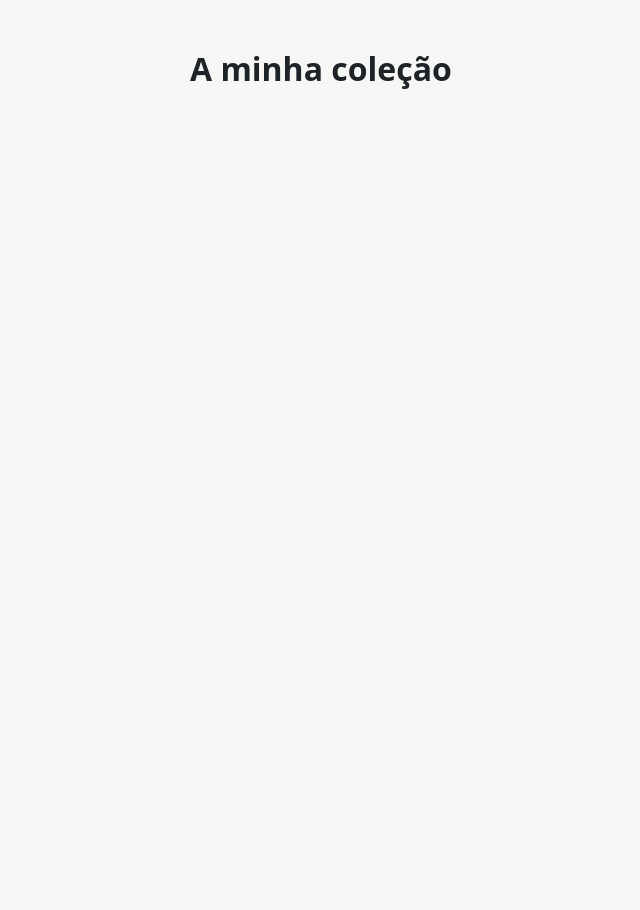
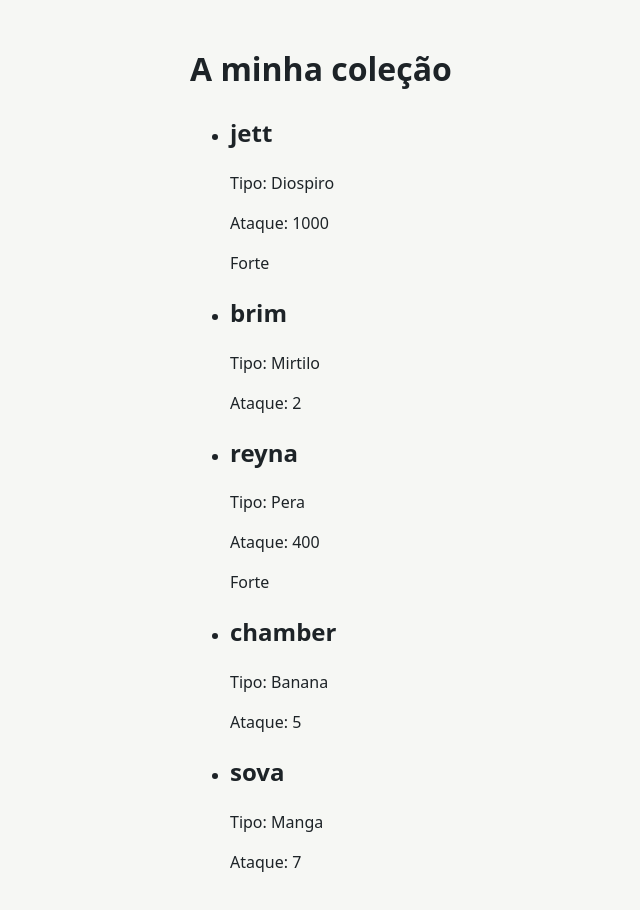
Before and after one commit to lxgss/ficha2-Gon-aloCorreia, a React (Vite) app: page / in a window 1280 px wide. Shown: the top 910 px of the page, without its empty margins (130-770 px from the left). Before the commit the page ends 800 px from the top, so only its background shows below. Built offline with nearby package versions, Linux system fonts and the light colour scheme.

Commit message:
Trabalho de dia 08/10/2026

```diff
--- a/src/App.jsx
+++ b/src/App.jsx
@@ -1,3 +1,6 @@
+
+import Card from './cards.jsx';
+
 // PONTO DE PARTIDA DA AULA 4
 //
 // É exatamente onde o professor acabou o live coding do Bloco 1:
@@ -10,18 +13,26 @@
 //
 // Tarefa 1: substitui este array vazio pelo array cards do teu server
 // (o que fizeste na aula 2).
+
 const cards = [
-  { name: "BIGBANG", type: "Deus", attack: 1000, defense: 1000 },
-  { name: "bruno", type: "Criatura", attack: 2, defense: 2 },
-  { name: "Qiyana", type: "Assassina", attack: 400, defense: 4 },
-  { name: "Briar", type: "Criatura", attack: 5, defense: 7 },
-  { name: "Hwei", type: "Mage", attack: 7, defense: 3 },
+  { name: "jett", type: "Diospiro", attack: 1000, defense: 1000 },
+  { name: "brim", type: "Mirtilo", attack: 2, defense: 2 },
+  { name: "reyna", type: "Pera", attack: 400, defense: 4 },
+  { name: "chamber", type: "Banana", attack: 5, defense: 7 },
+  { name: "sova", type: "Manga", attack: 7, defense: 3 },
 ];
 
 function App() {
   return (
     <main>
       <h1>A minha coleção</h1>
+
+<ul>
+  {cards.map((card) => (
+    <Card key={card.name} {...card} />
+  ))}
+</ul>
+
     </main>
   );
 }
--- /dev/null
+++ b/src/cards.jsx
@@ -0,0 +1,14 @@
+function Card({name, attack, type}){
+    return(
+        <li>
+
+      <h2>{name}</h2>
+      <p>Tipo: {type}</p>
+      <p>Ataque: {attack}</p>
+
+      {attack >= 15 && <span>Forte</span>}
+
+        </li>
+    );
+}
+export default Card;
```
